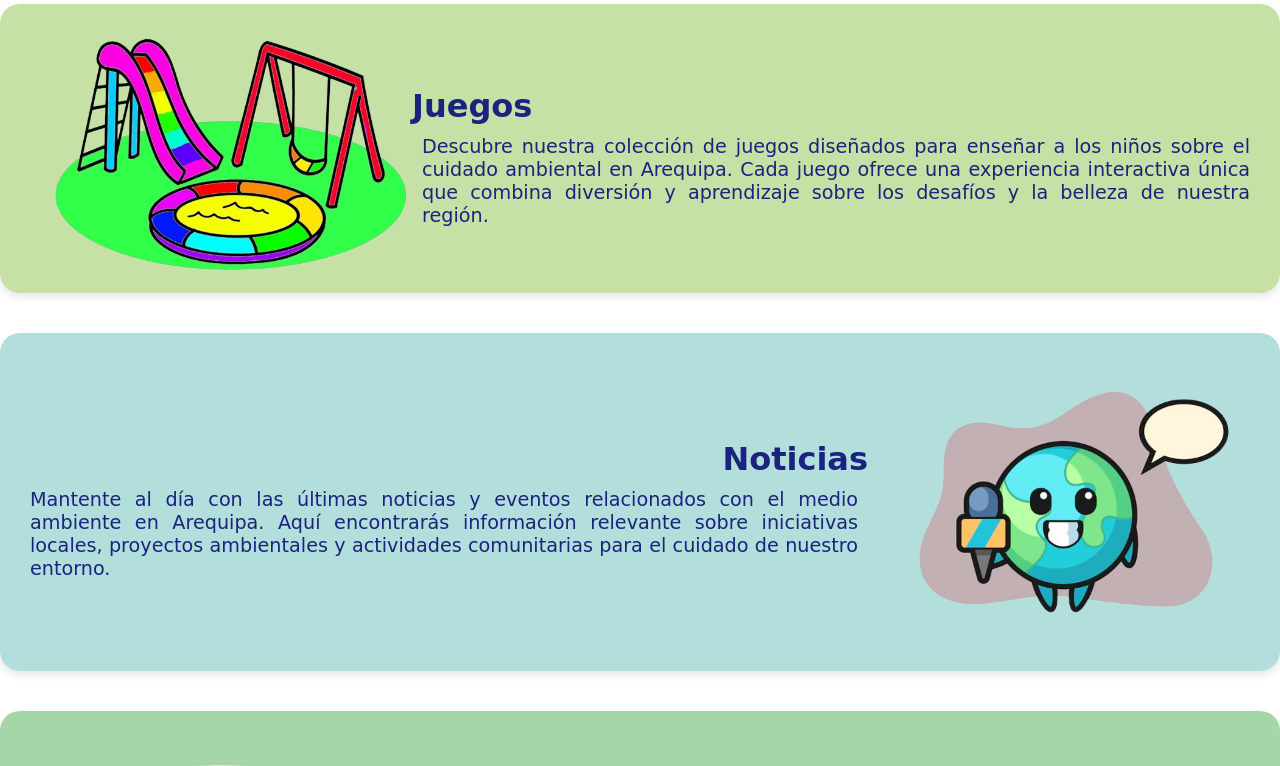
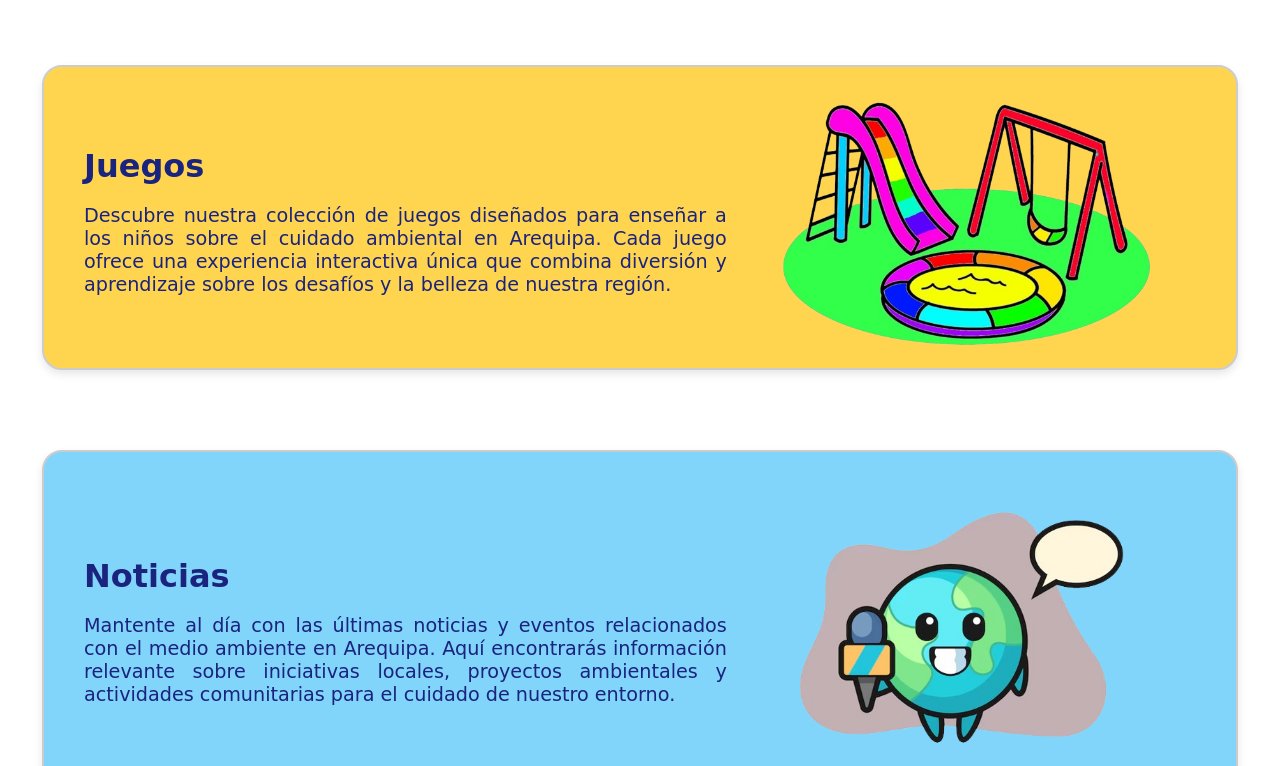
Before and after one commit to EddieCodder/EcoArequipa, a React (Create React App) app in the folder ecoarequipa/: page / in a window 1280 px wide. Shown: the part 1380-2146 px from the top of the page. Built offline with nearby package versions, Linux system fonts and the light colour scheme.

Commit message:
Corrigiendo estilos

```diff
--- a/ecoarequipa/src/pages/inicio.js
+++ b/ecoarequipa/src/pages/inicio.js
@@ -1,5 +1,6 @@
 import React from 'react';
 import '../styles.css';
+
 import text1 from '../assets/text1.png';
 import text2 from '../assets/text2.png';
 import text3 from '../assets/text3.png';
@@ -18,7 +19,9 @@ const Inicio = () => {
           <img src={text3} style={{ width: '1000px', height: 'auto' }} alt="Texto 3" />
         </div>
       </section>
-      <section className="objective-section section-right section">
+
+      <a href="/objetivo" className="section-link">
+        <section className="objective-section section">
           <div className="section-content">
             <div className="section-text">
               <h2 className="section-title">Nuestro Objetivo</h2>
@@ -27,16 +30,22 @@ const Inicio = () => {
             <img className="section-image" src={objetivo} alt="Imagen de objetivo" />
           </div>
         </section>
-      <section className="games-section section-left section">
+      </a>
+
+      <a href="/juegos" className="section-link">
+        <section className="games-section section">
           <div className="section-content">
-          <img className="section-image" src={juegos} alt="Imagen de juegos" />
             <div className="section-text">
               <h2 className="section-title">Juegos</h2>
               <p className="section-description">Descubre nuestra colección de juegos diseñados para enseñar a los niños sobre el cuidado ambiental en Arequipa. Cada juego ofrece una experiencia interactiva única que combina diversión y aprendizaje sobre los desafíos y la belleza de nuestra región.</p>
             </div>
+            <img className="section-image" src={juegos} alt="Imagen de juegos" />
           </div>
         </section>
-      <section className="news-section section-right section">
+      </a>
+
+      <a href="/noticias" className="section-link">
+        <section className="news-section section">
           <div className="section-content">
             <div className="section-text">
               <h2 className="section-title">Noticias</h2>
@@ -45,15 +54,19 @@ const Inicio = () => {
             <img className="section-image" src={noticias} alt="Imagen de noticias" />
           </div>
         </section>
-      <section className="sobre-nosotros-section section-left section">
+      </a>
+
+      <a href="/nosotros" className="section-link">
+        <section className="sobre-nosotros-section section">
           <div className="section-content">
-          <img className="section-image" src={sobreNosotros} alt="Imagen de Sobre Nosotros" />
             <div className="section-text">
               <h2 className="section-title">Sobre Nosotros</h2>
               <p className="section-description">Conoce más sobre EcoArequipa y nuestro compromiso con la educación ambiental en Arequipa. Descubre quiénes somos, nuestros valores y cómo puedes unirte a nuestra comunidad para hacer una diferencia positiva en el medio ambiente local.</p>
             </div>
+            <img className="section-image" src={sobreNosotros} alt="Imagen de Sobre Nosotros" />
           </div>
         </section>
+      </a>
     </div>
   );
 }
--- a/ecoarequipa/src/styles.css
+++ b/ecoarequipa/src/styles.css
@@ -41,7 +41,6 @@ code {
   align-items: center;
   max-width: 100%;
   box-shadow: 0 2px 4px rgba(0, 0, 0, 0.1); /* Sombra ligera */
-
 }
 
 .header .header-title {
@@ -161,68 +160,120 @@ code {
   border-radius: 10px; /* Esquinas redondeadas */
 }
 
-/* Estilos para las secciones comunes */
-.section {
-  width: calc(100% - 40px); /* Ocupa casi todo el ancho disponible con margen */
-  padding: 20px; /* Añade espacio interno */
-  margin-top: 40px; /* Espacio superior */
-  font-family: 'Comic Sans MS', sans-serif; /* Fuente */
-  border-radius: 20px; /* Esquinas redondeadas */
-  box-shadow: 0 4px 8px rgba(0, 0, 0, 0.1); /* Sombra */
-  color: #1a237e; /* Color de texto azul oscuro */
-  display: flex;
-  justify-content: space-between; /* Alinea elementos en el centro */
-  align-items: center; /* Alinea verticalmente */
-}
 
-.section-left {
-  text-align: left; /* Alinea a la izquierda */
-}
 
-.section-right {
-  text-align: right; /* Alinea a la derecha */
-}
+/****************************************************************************/
 
-/* Estilos específicos para cada sección */
+/* Estilos para las secciones */
+
 .objective-section {
-  background-color: #bbdefb; /* Fondo azul claro */
+  background-color: #c5e1a5; /* Verde claro */
 }
 
 .games-section {
-  background-color: #c5e1a5; /* Fondo verde claro */
+  background-color: #ffd54f; /* Amarillo */
 }
 
 .news-section {
-  background-color: #b2dfdb; /* Fondo celeste claro */
+  background-color: #81d4fa; /* Azul claro */
 }
 
 .sobre-nosotros-section {
-  background-color: #a5d6a7; /* Fondo verde claro más oscuro */
+  background-color: #f48fb1; /* Rosa */
 }
 
-.section-content {
+.section {
+  width: 90%;
+  padding: 20px;
+  margin: 40px auto;
+  font-family: 'Comic Sans MS', sans-serif;
+  border-radius: 20px;
+  box-shadow: 0 4px 8px rgba(0, 0, 0, 0.1);
+  color: #1a237e;
   display: flex;
   justify-content: space-between;
   align-items: center;
+  border: 2px solid #ccc;
 }
 
-.section-image {
-  max-width: 30%;
-  margin-left: 20px; /* Margen izquierdo por defecto */
+.section .section-content {
+  display: flex;
+  justify-content: space-between;
+  align-items: center;
+  margin: 0 20px;
+  width: 100%;
 }
 
-.section-image.right {
-  margin-right: 20px; /* Margen derecho para las secciones alineadas a la derecha */
+.section .section-text {
+  text-align: justify;
+  flex: 1;
 }
 
-.section-title {
-  font-size: 2rem; /* Tamaño del título aumentado */
-  font-weight: bold; /* Negrita */
-  margin-bottom: 10px; /* Espacio inferior */
+.section .section-image {
+  max-width: 35%;
+  max-height: auto;
+  margin-left: 40px;
+  margin-right: 40px;
 }
 
-.section-description {
-  font-size: 1.2rem; /* Tamaño del texto */
-  text-align: justify; /* Justifica el texto */
-  margin: 10px; /* Margen interno para separación del borde */
+.section .section-image:hover {
+  transform: scale(1.05);
 }
+
+.section .section-title {
+  font-size: 2rem;
+  font-weight: bold;
+  margin-bottom: 10px;
+  text-decoration: none;
+}
+
+.section .section-description {
+  font-size: 1.2rem;
+}
+
+.section-link {
+  display: inline-block;
+  text-decoration: none;
+}
+
+/* Estilos específicos para la página de inicio */
+.inicio {
+  background: none;
+  min-height: 100vh;
+  display: flex;
+  flex-direction: column;
+  justify-content: center;
+  align-items: center;
+  text-align: center;
+  color: #fff;
+  max-width: 100%;
+}
+
+.inicio .background-section {
+  background-image: url('./assets/fondo.jpg');
+  background-size: cover;
+  background-position: center;
+  width: 100%;
+  height: 100vh;
+  display: flex;
+  flex-direction: column;
+  justify-content: center;
+  align-items: center;
+  text-align: center;
+  color: #fff;
+}
+
+.inicio .hero {
+  margin-bottom: 2rem;
+}
+
+.inicio .hero .hero-title,
+.inicio .hero .hero-subtitle {
+  font-size: 3rem;
+  font-family: 'Comic Sans MS', sans-serif;
+  text-shadow: 2px 2px 4px rgba(0, 0, 0, 0.5);
+  background-color: #70dbdb;
+  border: 2px solid #fff;
+  padding: 10px;
+  border-radius: 10px;
+}
```
Lines whose indentation alone changed are shown as unchanged.
